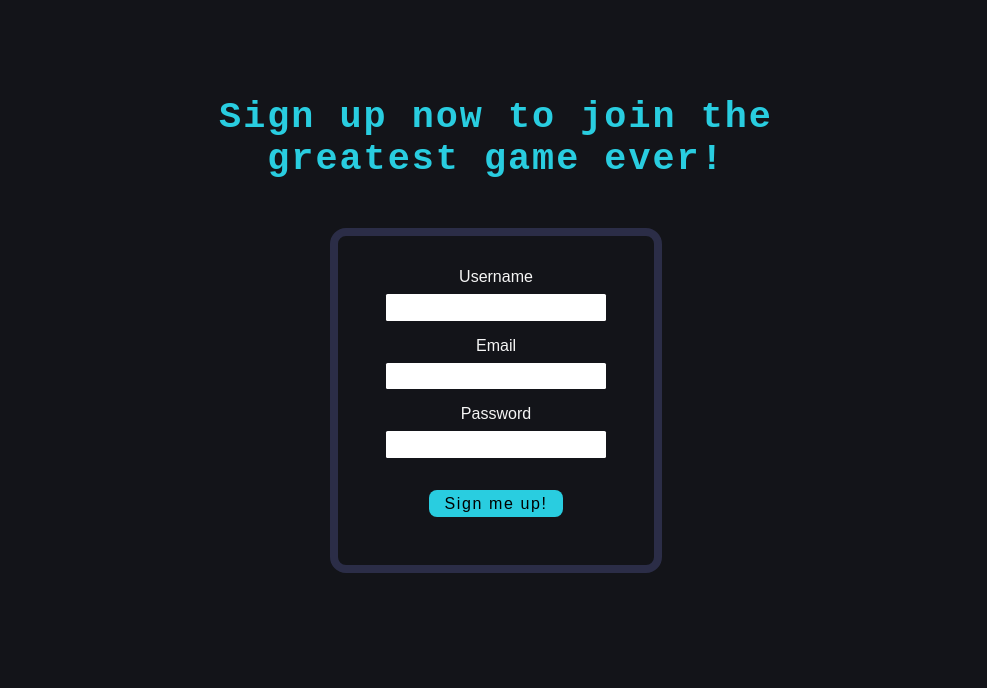
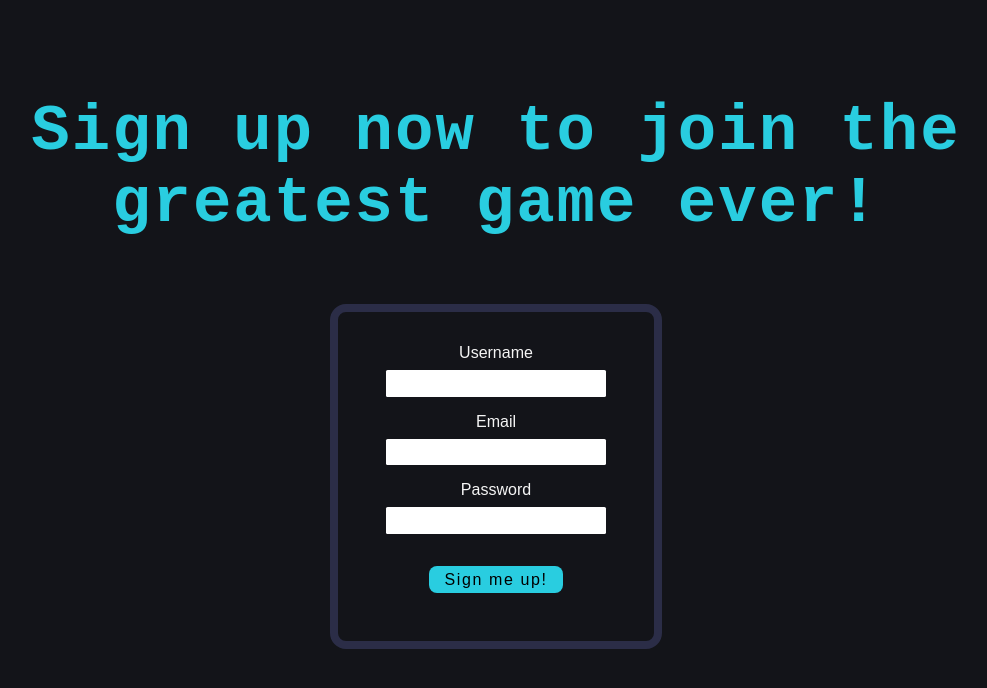
Before and after one commit to giuseppefalcidia/TicTacToe, a React (Create React App) app: page /signup in a window 1280 px wide. Shown: the top 688 px of the page, without its empty margins (144-1131 px from the left). Built offline with nearby package versions, Linux system fonts and the light colour scheme; no server answers.

Commit message:
Added media queries to mixins and made sign-up page fully responsive

```diff
--- a/src/Styling/_mixins.scss
+++ b/src/Styling/_mixins.scss
@@ -0,0 +1,25 @@
+// Media Queries
+
+// ? For iphone 5 and Galaxy fold..
+
+@mixin smallPhones {
+  @media (max-width: 320px) {
+    @content;
+  }
+}
+
+// ? Tablet
+
+@mixin tablet {
+  @media (min-width: 768px) {
+    @content;
+  }
+}
+
+// ? Desktop
+
+@mixin desktop {
+  @media (min-width: 1024px) {
+    @content;
+  }
+}
--- a/src/Styling/sign-up.scss
+++ b/src/Styling/sign-up.scss
@@ -63,11 +63,41 @@
 }
 
 .signup-h3 {
-  font-size: 2.3rem;
+  font-size: 2rem;
   letter-spacing: 2px;
   color: $main-light-blue;
   font-family: $main-font-font-family;
-  margin-top: 6rem;
-  width: 60%;
+  margin-top: 4rem;
+  width: 80%;
   text-align: center;
 }
+
+// ? For iphone 5 and Galaxy fold..
+// Media query from _mixins
+@include smallPhones {
+  .sign-up-form {
+    width: 60%;
+  }
+}
+
+// ? Tablet
+// Media query from _mixins
+@include tablet {
+  .signup-h3 {
+    font-size: 3rem;
+    margin-top: 10rem;
+  }
+
+  .sign-in-form-container {
+    margin-top: 1rem;
+  }
+}
+
+// ? Desktop
+// Media query from _mixins
+@include desktop {
+  .signup-h3 {
+    font-size: 4rem;
+    margin-top: 6rem;
+  }
+}
```
